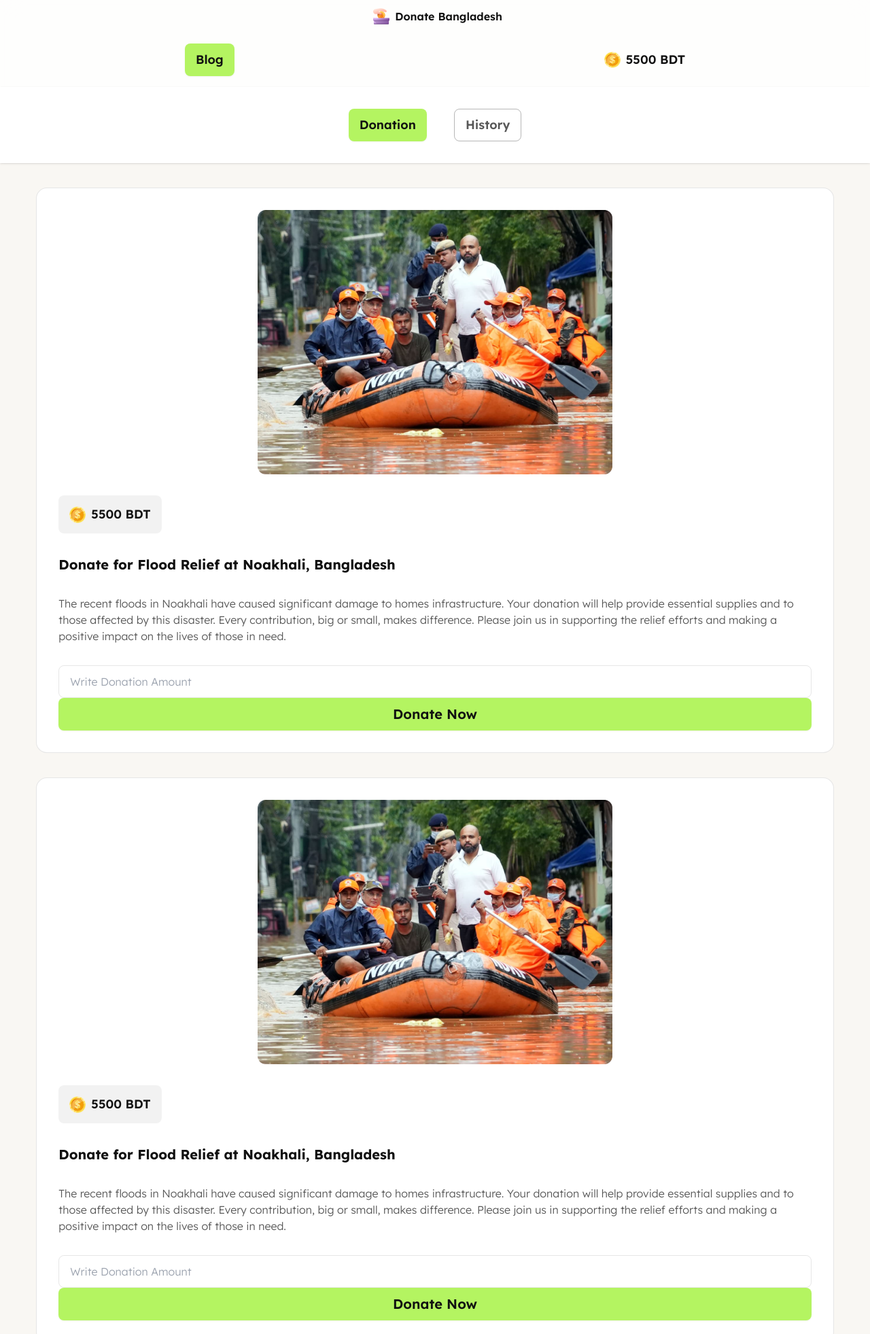
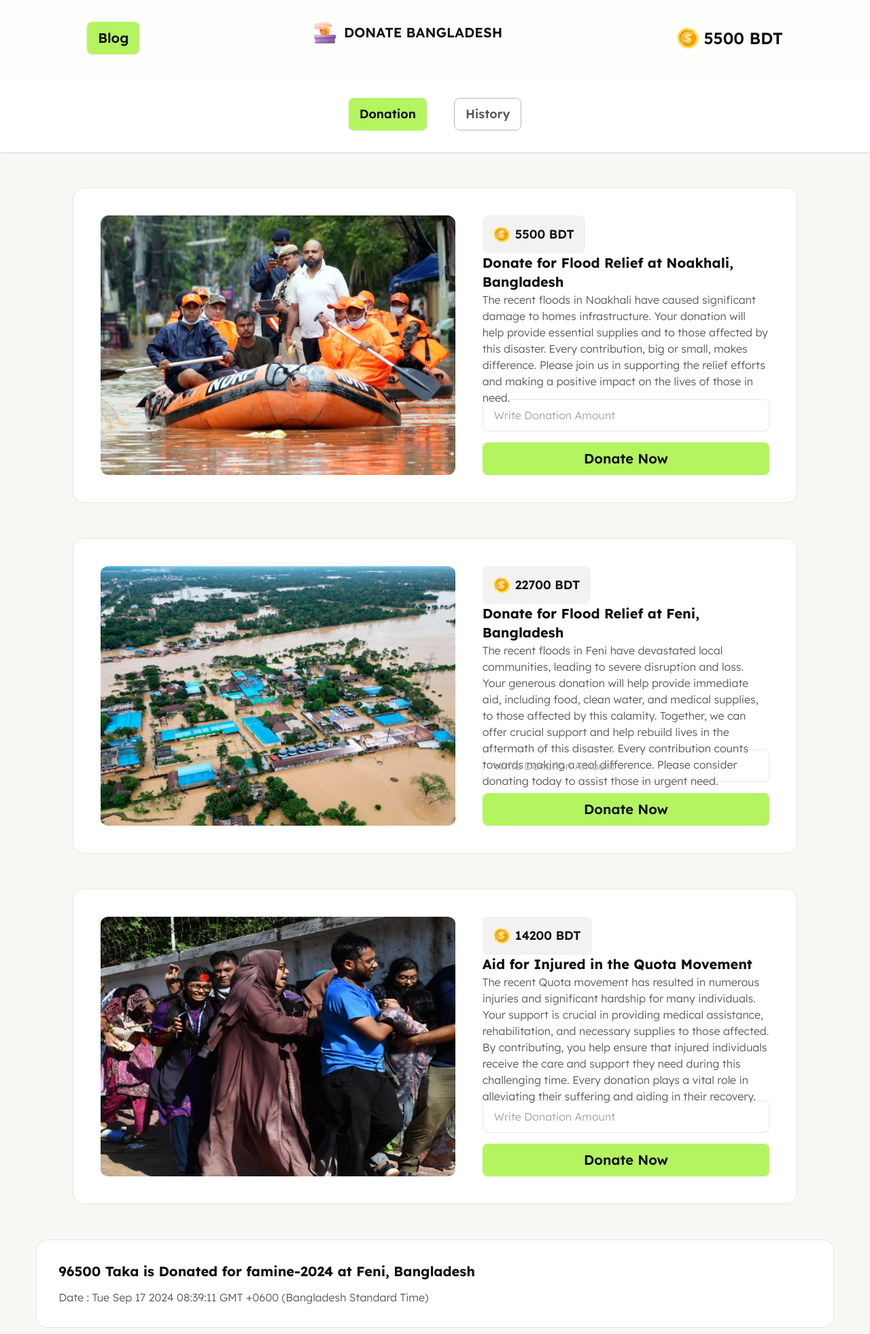
Before and after one commit to al-abir-anik/PH-Assignment-05, a plain HTML site: page index.html in a window 1280 px wide. Shown: the top 1963 px of the page at 68% size. Drawn offline with nearby package versions, Linux system fonts and the light colour scheme.

Commit message:
large device approch and donation functionality added

```diff
--- a/index.html
+++ b/index.html
@@ -40,23 +40,35 @@
 
   <body class="bg-[#F9F7F3] font-sans">
     <!-- header start  -->
-    <header class="w-full h-60 sticky top-0 z-50 bg-white/80 backdrop-blur-lg">
-      <nav class="w-full h-32 flex flex-col items-center">
-        <a href="index.html" class="w-52 h-12 flex items-center justify-center">
-          <div class="w-10 h-10 flex items-center justify-center">
-            <img src="assets/logo.png" width="24px" height="24px" />
-          </div>
-          <p class="text-base font-semibold text-[#111111]">
-            Donate Bangladesh
+    <header class="w-full h-60 lg:h-56 sticky top-0 z-50 bg-white/80 backdrop-blur-lg">
+      <nav class="w-full h-32 lg:h-28 flex flex-col items-center lg:justify-center">
+
+        <a href="index.html" class="w-auto h-12 flex items-center justify-center lg:items-end gap-2 lg:gap-3 lg:hidden">
+          <img src="assets/logo.png" class="w-6 h-6 lg:w-8 lg:h-8"/>
+          <p class="text-base lg:text-xl font-semibold text-[#111111]">
+            DONATE BANGLADESH
           </p>
         </a>
-        <div class="w-full h-20 flex items-center justify-around">
+
+        <div class="w-full h-20 flex items-center lg:items-center justify-around">
           <button class="btn btn-active bg-[#B4F461] border-none">
-            <a href="" class="text-lg font-semibold text-[#111111]">Blog</a>
+            <a href="" class="text-lg lg:text-xl font-semibold text-[#111111]">Blog</a>
           </button>
+
+          <!-- only for large screen -->
+          <a href="index.html" class="hidden lg:block lg:mb-4">
+            <div class="w-auto h-12 flex items-center justify-center gap-2 lg:gap-3">
+              <img src="assets/logo.png" class="w-6 h-6 lg:w-8 lg:h-8"/>
+              <p class="text-base lg:text-xl font-semibold text-[#111111]">
+                DONATE BANGLADESH
+              </p>
+            </div>
+          </a>
+          <!-- end -->
+
           <div class="w-auto h-12 flex items-center justify-center gap-2">
-            <img src="assets/coin.png" width="24px" height="24px" />
-            <p class="text-lg font-semibold text-[#111111]">5500 BDT</p>
+            <img src="assets/coin.png" class="w-7 h-7 lg:w-8 lg:h-8"/>
+            <p id="my-balance" class="text-xl lg:text-2xl font-semibold text-[#111111]">5500 BDT</p>
           </div>
         </div>
       </nav>
@@ -64,12 +76,12 @@
       <div
         class="bg-white w-full h-28 flex items-center justify-center gap-10 shadow"
       >
-        <button
+        <button id="btn-donation-section"
           class="btn btn-active bg-[#B4F461] text-lg font-semibold text-[#111111] border-none"
         >
           Donation
         </button>
-        <button
+        <button id="btn-history-section"
           class="btn btn-outline text-lg font-semibold text-[#111111]/70 border-[#111111]/30"
         >
           History
@@ -78,18 +90,17 @@
     </header>
 
     <main>
-      <div class="w-full h-[165rem] flex flex-col justify-evenly">
+      <div id="donation-section" class="w-full h-[165rem] lg:h-[100rem] flex flex-col justify-evenly">
         <!-- Noakhali Relief Section -->
         <section
-          class="w-11/12 h-[52rem] p-8 mx-auto border border-[#111111]/10 bg-white rounded-2xl flex flex-col justify-around"
-        >
+          class="w-10/12 h-[52rem] lg:h-[29rem] p-8 lg:p-10 mx-auto border border-[#111111]/10 bg-white rounded-2xl flex flex-col lg:flex-row justify-around lg:gap-10">
           <img src="assets/noakhali.png" class="w-auto h-auto mx-auto" />
-
-          <div class="w-full h-96 flex flex-col justify-evenly">
+          <div class="lg:flex lg:flex-col lg:justify-between">
+            <div class="w-full h-96 lg:h-52 flex flex-col justify-evenly lg:justify-between">
               <div class="w-fit inline-block px-4 py-2 bg-[#111111]/5 rounded-lg">
                 <div class="h-10 flex items-center justify-center gap-2">
                   <img src="assets/coin.png" width="24px" height="24px" />
-                <p class="text-lg font-semibold text-[#111111]">5500 BDT</p>
+                  <p id="total-donation-noakhali" class="text-lg font-semibold text-[#111111]">5500 BDT</p>
                 </div>
               </div>
               <h2 class="text-xl font-bold text-[#111111]">
@@ -106,19 +117,18 @@
             </div>
 
             <div class="w-full h-28 flex flex-col justify-between">
-            <input
-              type="text"
-              placeholder="Write Donation Amount"
+              <input id="input-amount-noakhali"
+                type="number"
+                placeholder="Write Donation Amount" required
                 class="input input-bordered w-full bg-transparent border-[#111111]/10 font-light text-[#111111]/40 text-base"
               />
-
               <!-- Open the modal button -->
-            <button
+              <button id="btn-donateNow-noakhali"
                 class="btn w-full bg-[#B4F461] border-none text-xl font-semibold text-[#111111]"
-              onclick="my_modal_noakhali.showModal()"
               >
                 Donate Now
               </button>
+            </div>
           </div>
           <!-- modal design -->
           <dialog id="my_modal_noakhali" class="modal">
@@ -148,42 +158,37 @@
 
         <!-- Feni Relief Section -->
         <section
-          class="w-11/12 h-[52rem] p-8 mx-auto border border-[#111111]/10 bg-white rounded-2xl flex flex-col justify-around"
-        >
-          <img src="assets/noakhali.png" class="w-auto h-auto mx-auto" />
-
-          <div class="w-full h-96 flex flex-col justify-evenly">
+          class="w-10/12 h-[52rem] lg:h-[29rem] p-8 lg:p-10 mx-auto border border-[#111111]/10 bg-white rounded-2xl flex flex-col lg:flex-row justify-around lg:gap-10">
+          <img src="assets/feni.png" class="w-auto h-auto mx-auto" />
+          <div class="lg:flex lg:flex-col lg:justify-between">
+            <div class="w-full h-96 lg:h-52 flex flex-col justify-evenly lg:justify-between">
               <div class="w-fit inline-block px-4 py-2 bg-[#111111]/5 rounded-lg">
                 <div class="h-10 flex items-center justify-center gap-2">
                   <img src="assets/coin.png" width="24px" height="24px" />
-                <p class="text-lg font-semibold text-[#111111]">5500 BDT</p>
+                  <p id="total-donation-feni" class="text-lg font-semibold text-[#111111]">22700 BDT</p>
                 </div>
               </div>
               <h2 class="text-xl font-bold text-[#111111]">
-              Donate for Flood Relief at Noakhali, Bangladesh
+                Donate for Flood Relief at Feni, Bangladesh
               </h2>
               <p class="text-base font-light text-[#111111]/70">
-              The recent floods in Noakhali have caused significant damage to
-              homes infrastructure. Your donation will help provide essential
-              supplies and to those affected by this disaster. Every
-              contribution, big or small, makes difference. Please join us in
-              supporting the relief efforts and making a positive impact on the
-              lives of those in need.
+                The recent floods in Feni have devastated local communities, leading to severe disruption and loss. Your generous donation will help provide immediate aid, including food, clean water, and medical supplies, to those affected by this calamity. Together, we can offer crucial support and help rebuild lives in the aftermath of this disaster. Every contribution counts towards making a real difference. Please consider donating today to assist those in urgent need.
               </p>
             </div>
+
             <div class="w-full h-28 flex flex-col justify-between">
-            <input
-              type="text"
-              placeholder="Write Donation Amount"
+              <input id="input-amount-feni"
+                type="number"
+                placeholder="Write Donation Amount" required
                 class="input input-bordered w-full bg-transparent border-[#111111]/10 font-light text-[#111111]/40 text-base"
               />
               <!-- Open the modal button -->
-            <button
+              <button id="btn-donateNow-feni"
                 class="btn w-full bg-[#B4F461] border-none text-xl font-semibold text-[#111111]"
-              onclick="my_modal_feni.showModal()"
               >
                 Donate Now
               </button>
+            </div>
           </div>
           <!-- modal design -->
           <dialog id="my_modal_feni" class="modal">
@@ -213,44 +218,37 @@
 
         <!-- Quota Movement Section -->
         <section
-          class="w-11/12 h-[52rem] p-8 mx-auto border border-[#111111]/10 bg-white rounded-2xl flex flex-col justify-around"
-        >
-          <img src="assets/noakhali.png" class="w-auto h-auto mx-auto" />
-
-          <div class="w-full h-96 flex flex-col justify-evenly">
+          class="w-10/12 h-[52rem] lg:h-[29rem] p-8 lg:p-10 mx-auto border border-[#111111]/10 bg-white rounded-2xl flex flex-col lg:flex-row justify-around lg:gap-10">
+          <img src="assets/quota-protest.png" class="w-auto h-auto mx-auto" />
+          <div class="lg:flex lg:flex-col lg:justify-between">
+            <div class="w-full h-96 lg:h-52 flex flex-col justify-evenly lg:justify-between">
               <div class="w-fit inline-block px-4 py-2 bg-[#111111]/5 rounded-lg">
                 <div class="h-10 flex items-center justify-center gap-2">
                   <img src="assets/coin.png" width="24px" height="24px" />
-                <p class="text-lg font-semibold text-[#111111]">5500 BDT</p>
+                  <p id="total-donation-quota" class="text-lg font-semibold text-[#111111]">14200 BDT</p>
                 </div>
               </div>
               <h2 class="text-xl font-bold text-[#111111]">
-              Donate for Flood Relief at Noakhali, Bangladesh
+                Aid for Injured in the Quota Movement
               </h2>
               <p class="text-base font-light text-[#111111]/70">
-              The recent floods in Noakhali have caused significant damage to
-              homes infrastructure. Your donation will help provide essential
-              supplies and to those affected by this disaster. Every
-              contribution, big or small, makes difference. Please join us in
-              supporting the relief efforts and making a positive impact on the
-              lives of those in need.
+                The recent Quota movement has resulted in numerous injuries and significant hardship for many individuals. Your support is crucial in providing medical assistance, rehabilitation, and necessary supplies to those affected. By contributing, you help ensure that injured individuals receive the care and support they need during this challenging time. Every donation plays a vital role in alleviating their suffering and aiding in their recovery.
               </p>
             </div>
 
             <div class="w-full h-28 flex flex-col justify-between">
-            <input
-              type="text"
-              placeholder="Write Donation Amount"
+              <input id="input-amount-quota"
+                type="number"
+                placeholder="Write Donation Amount" required
                 class="input input-bordered w-full bg-transparent border-[#111111]/10 font-light text-[#111111]/40 text-base"
               />
-
               <!-- Open the modal button -->
-            <button
+              <button id="btn-donateNow-quota"
                 class="btn w-full bg-[#B4F461] border-none text-xl font-semibold text-[#111111]"
-              onclick="my_modal_quota.showModal()"
               >
                 Donate Now
               </button>
+            </div>
           </div>
           <!-- modal design -->
           <dialog id="my_modal_quota" class="modal">
@@ -280,7 +278,7 @@
       </div>
 
       <!-- History Section Start-->
-      <section class="w-11/12 h-auto mx-auto">
+      <section id="history-section" class="w-11/12 h-auto mx-auto">
         <div class="w-full h-auto p-8 mb-6 rounded-2xl bg-white border border-[#111111]/10">
           <h3 class="mb-3 text-xl font-bold text-[#111111]">96500 Taka is Donated for famine-2024 at Feni, Bangladesh</h3>
           <p class="text-base font-light text-[#111111]/70">Date : Tue Sep 17 2024 08:39:11 GMT +0600 (Bangladesh Standard Time)</p>
@@ -293,5 +291,9 @@
     </main>
 
     <footer class="w-full h-20"></footer>
+
+    <script src="javascript/features.js"></script>
+    <script src="javascript/utilities.js"></script>
+    <script src="javascript/main.js"></script>
   </body>
 </html>
--- a/javascript/utilities.js
+++ b/javascript/utilities.js
@@ -0,0 +1,3 @@
+
+
+// onclick="my_modal_noakhali.showModal()"
```
Also changed, not shown: javascript/features.js (added, +59 -0 lines), javascript/main.js (added, +13 -0 lines). Lines whose indentation alone changed are shown as unchanged.
